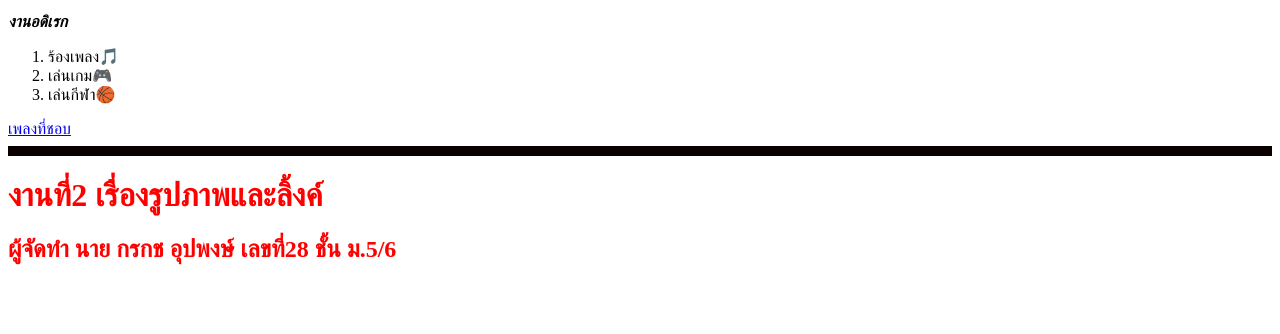
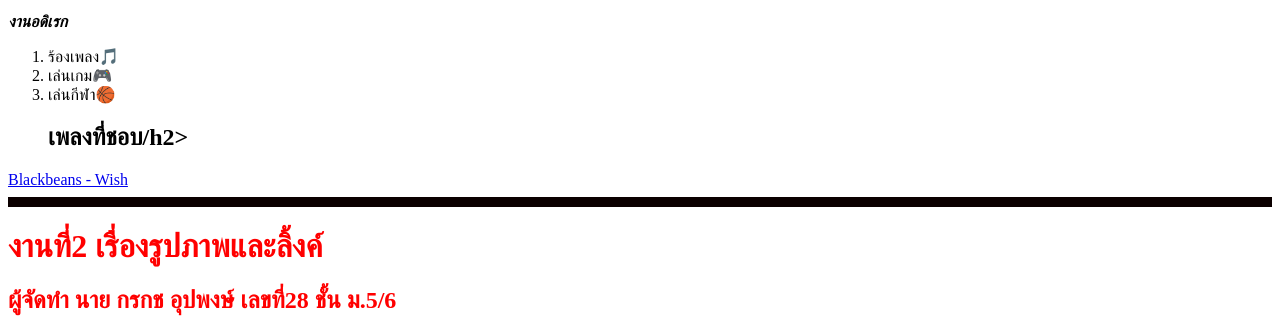
Before and after one commit to Frame27066/28Korakod, a plain HTML site: page work2.html in a window 1280 px wide. Shown: the part 545-879 px from the top of the page. Before the commit the page ends 828 px from the top, so only its background shows below. Drawn offline with Linux system fonts and the light colour scheme.

Commit message:
Add files via upload

```diff
--- a/work2.html
+++ b/work2.html
@@ -28,7 +28,10 @@
      <li>เล่นเกม🎮</li>
      <li>เล่นกีฬา🏀</li>
     </ol>
-    <a href="https://www.youtube.com/watch?v=UHpJzCd_lXo">เพลงที่ชอบ</a>
+    <ol>
+     <h2>เพลงที่ชอบ/h2>
+    </ol>
+    <a href="https://www.youtube.com/watch?v=UHpJzCd_lXo">Blackbeans - Wish</a>
      <hr size="10" color="b">
      <font color="red" >
         <h1>งานที่2 เรื่องรูปภาพและลิ้งค์</h1>
```
